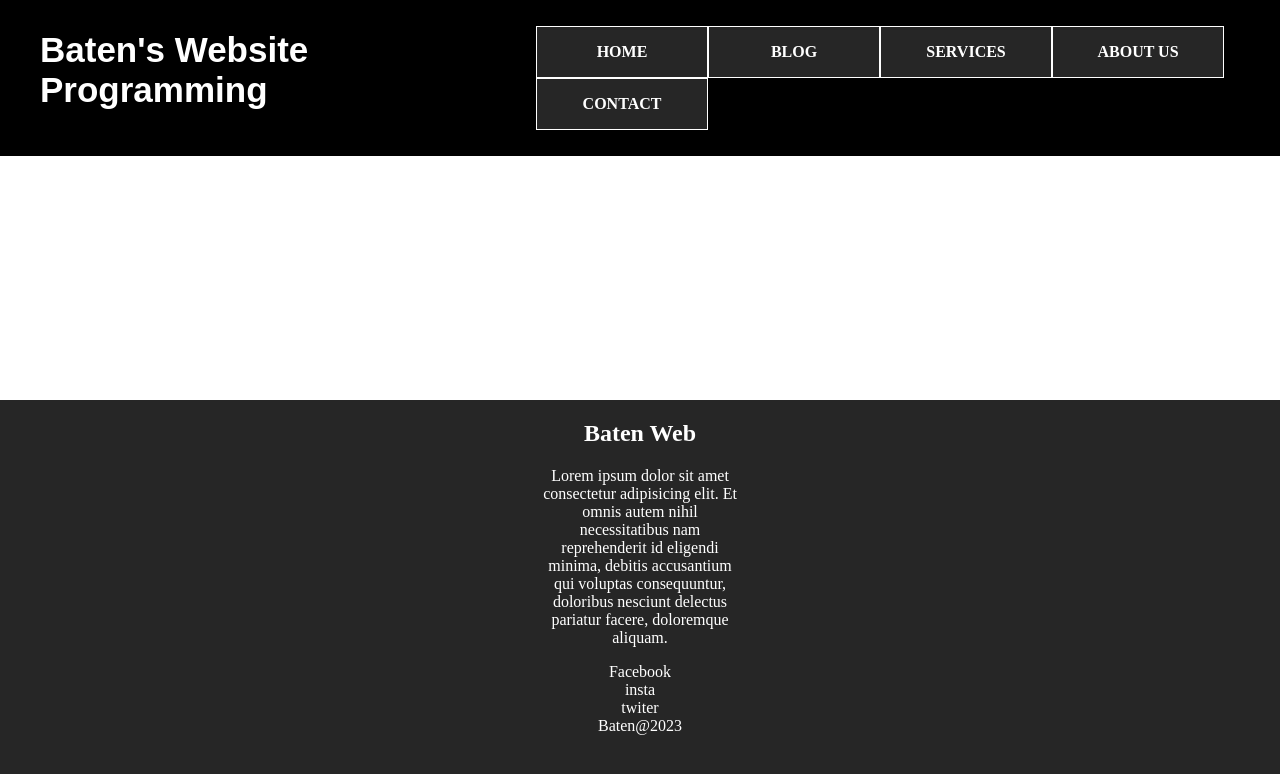
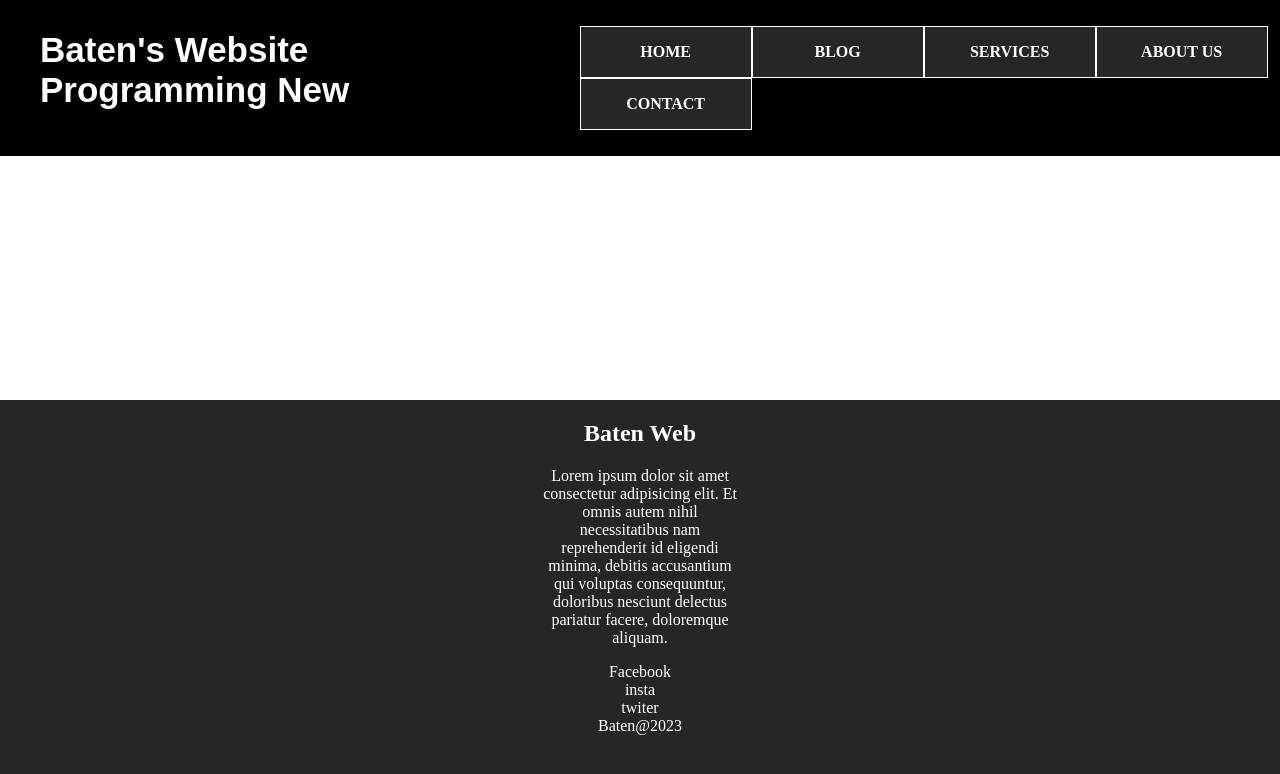
Before and after one commit to batenduae/hablu, a plain HTML site: page index-navbar.html in a window 1280 px wide. Drawn offline with Linux system fonts and the light colour scheme.

Commit message:
Update index-navbar.html

```diff
--- a/index-navbar.html
+++ b/index-navbar.html
@@ -11,7 +11,7 @@
     <!-- header -->
     <header>
         <div class="logo">
-            Baten's Website Programming
+            Baten's Website Programming New
         </div>
         <div class="navbar">
             <ul>
```
